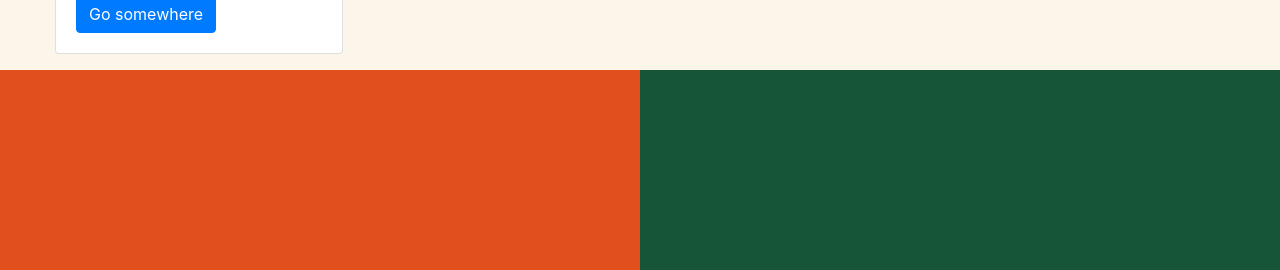
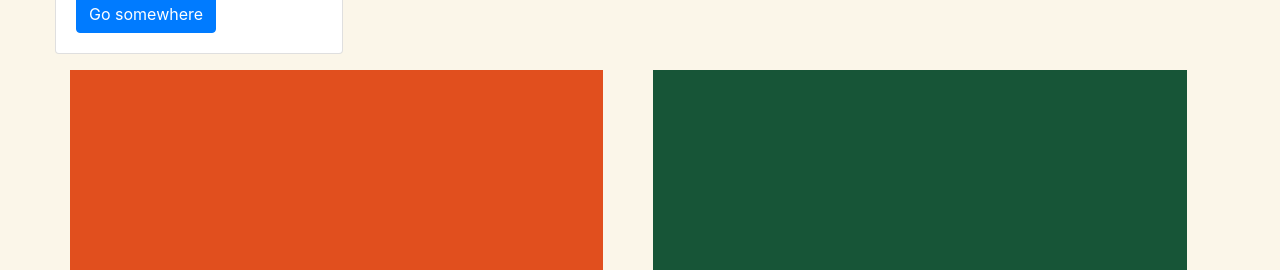
Before and after one commit to adrianmiralles99/enTemporada-front, an Angular app: page / in a window 1280 px wide. Shown: the part 2863-3133 px from the top of the page. Built offline with nearby package versions, Linux system fonts and the light colour scheme.

Commit message:
:)))))))))

```diff
--- a/src/app/menu-footer/menu-footer.component.html
+++ b/src/app/menu-footer/menu-footer.component.html
@@ -1,6 +1,6 @@
 <div class="row" style="margin: auto;">
-  <div class="col-sm-6 enlace1">
+  <div class="col-sm-5 enlace1">
   </div>
-  <div class="col-sm-6 enlace2">
+  <div class="col-sm-5 enlace2">
   </div>
 </div>
--- a/src/app/menu-footer/menu-footer.component.scss
+++ b/src/app/menu-footer/menu-footer.component.scss
@@ -4,7 +4,8 @@
   background-color: $orange;
   width: 200px;
   height: 200px;
-
+  margin-left: 70px;
+  margin-right: 50px;
 }
 
 .enlace2 {
```
